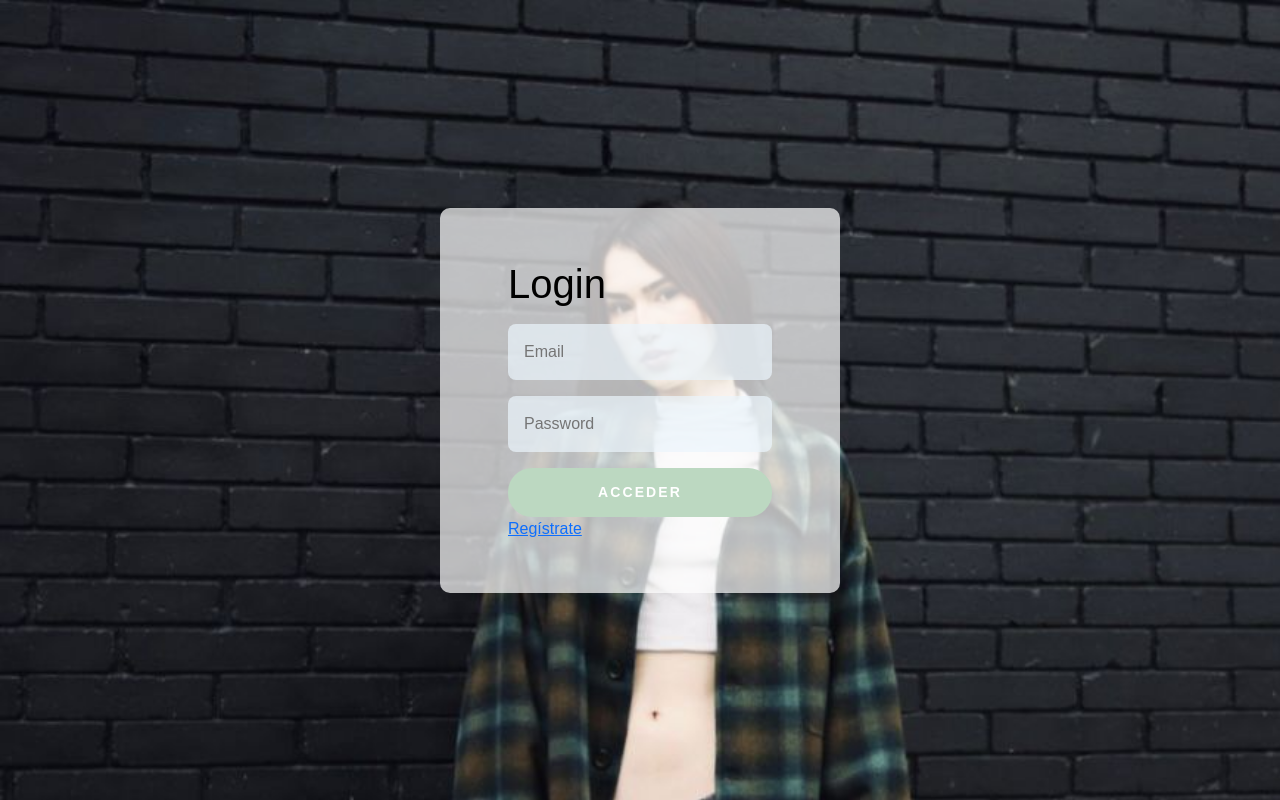
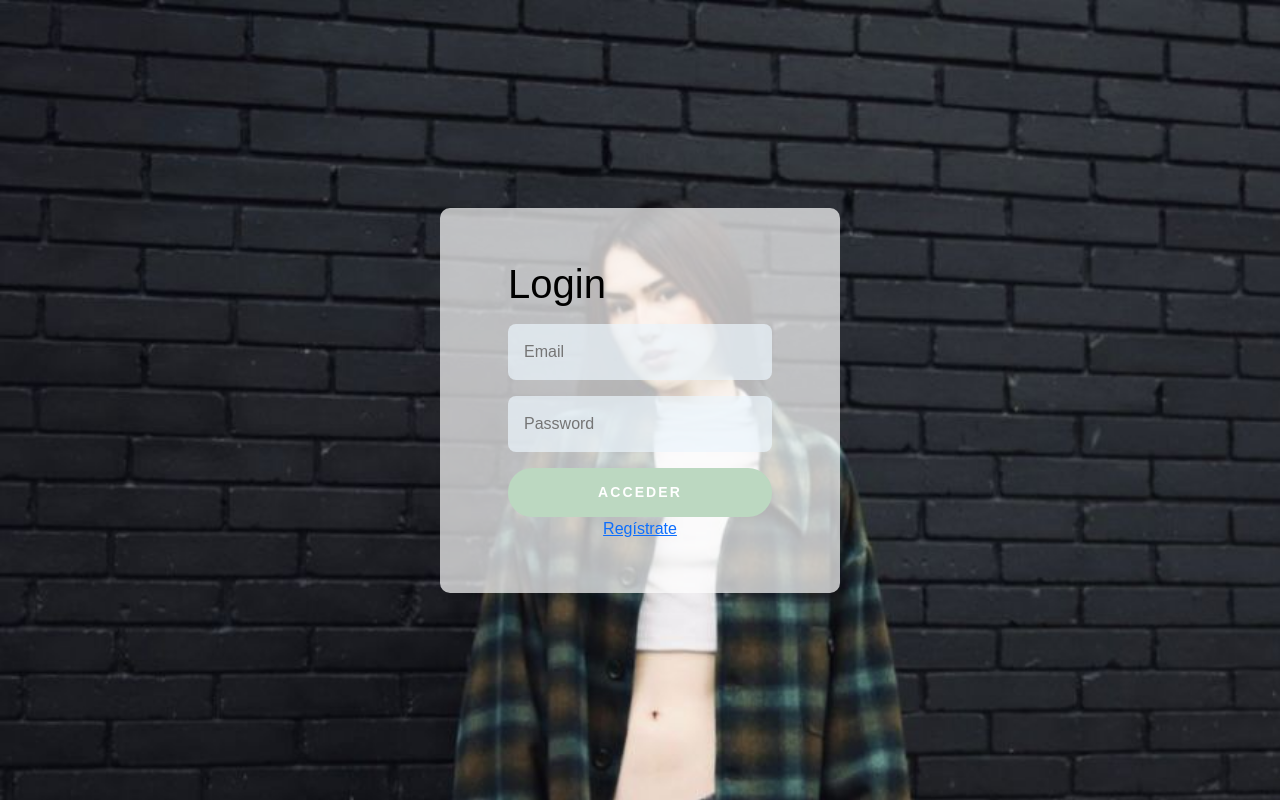
Before and after one commit to Allison-Perez/cambalaches, an Angular app: page /login in a window 1280 px wide. Built offline with nearby package versions, Linux system fonts and the light colour scheme.

Commit message:
diferente23

```diff
--- a/src/app/components/sergio/login/login.component.html
+++ b/src/app/components/sergio/login/login.component.html
@@ -18,7 +18,9 @@
           required
         />
         <button type="submit" class="boton_enviar_formulario">Acceder</button>
-        <a class="link_register_password" href="registro">Regístrate</a>
+        <div class="register-container">
+          <a class="link_register_password" href="registro">Regístrate</a>
+        </div>
       </form>
     </div>
   </div>
--- a/src/app/components/sergio/login/login.component.scss
+++ b/src/app/components/sergio/login/login.component.scss
@@ -55,4 +55,8 @@ body {
   padding: 0.875rem 1rem;
   border-radius: 1.5rem;
   cursor: pointer;
+
 }
+.register-container {
+  text-align: center;
+}
```
